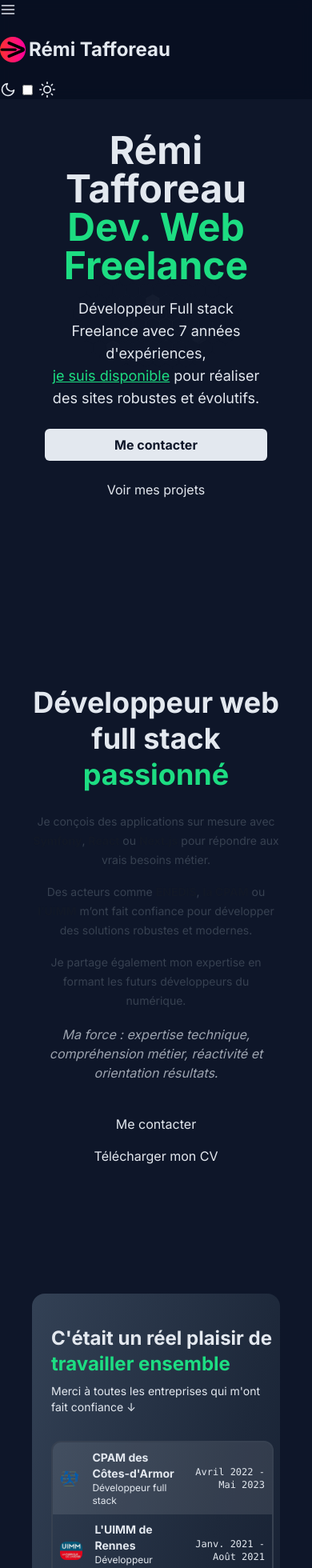
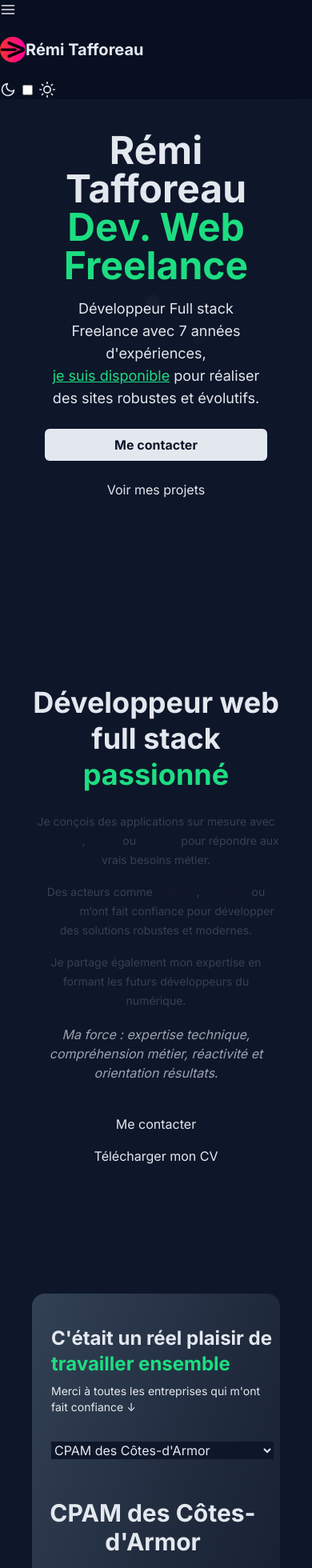
Before and after one commit to remi1230/portfolio-formateur, a Next.js app: page / in a window 390 px wide. Shown: the top 1960 px of the page at 80% size. Built offline with nearby package versions, Linux system fonts and the light colour scheme.

Commit message:
UI responsive 2

```diff
--- a/components/company/CompanyDetails.jsx
+++ b/components/company/CompanyDetails.jsx
@@ -20,7 +20,7 @@ function CompanyDetails({ experience }) {
       transition={{ duration: 0.3 }}
       className="flex flex-col items-center text-center"
     >
-      <div className="avatar mb-6 hidden lg:flex">
+      <div className="w-[64px] h-[64px] havatar mb-6 hidden lg:flex">
         <Image
           src={experience.logo}
           alt={`${experience.company} logo`}
--- a/components/company/CompanyList.jsx
+++ b/components/company/CompanyList.jsx
@@ -4,7 +4,8 @@ import CompanyListItem from './CompanyListItem';
 
 function CompanyList({ experiences, selectedCompanyId, onCompanySelect }) {
   return (
-    <div className="border-2 border-gray-700 rounded-xl lg:overflow-hidden max-h-64 lg:max-h-none overflow-y-auto"> {/* Ajoute un espace vertical entre chaque item */}
+    <div className="">
+      <div className="border-2 border-gray-700 rounded-xl lg:overflow-hidden lg:block hidden max-h-64 lg:max-h-none overflow-y-auto">
         {experiences.map(exp => (
           <CompanyListItem
             key={exp.id}
@@ -14,6 +15,21 @@ function CompanyList({ experiences, selectedCompanyId, onCompanySelect }) {
           />
         ))}
       </div>
+      {/* Liste déroulante en mobile */}
+      <div className="block lg:hidden mt-4">
+        <select
+          className="select select-bordered w-full bg-brand-bg"
+          value={selectedCompanyId}
+          onChange={(e) => onCompanySelect(Number(e.target.value))}
+        >
+          {experiences.map((exp) => (
+            <option key={exp.id} value={exp.id}>
+              {exp.company} {/* Ou exp.title selon ton modèle */}
+            </option>
+          ))}
+        </select>
+      </div>
+    </div>
   );
 }
 
--- a/components/menu/Logo.jsx
+++ b/components/menu/Logo.jsx
@@ -5,7 +5,7 @@ import Image from 'next/image';
 
 export default function Logo() {
   return (
-    <Link href="#hero" className="btn btn-ghost py-6 rounded-xl hover:bg-white/10 flex items-center space-x-1 cursor-pointer">
+    <Link href="#hero" className="btn btn-ghost py-6 rounded-xl hover:bg-white/10 flex items-center space-x-0 md:space-x-1 cursor-pointer">
       <Image
         src="/assets/images/logoSite.png"
         alt="Logo Rémi Tafforeau"
@@ -14,7 +14,7 @@ export default function Logo() {
         className="object-contain"
         priority
       />
-      <span className="text-2xl text-brand-fg font-bold">Rémi Tafforeau</span>
+      <span className="text-xl md:text-2xl text-brand-fg font-bold">Rémi Tafforeau</span>
     </Link>
   );
 }
--- a/components/menu/Navbar.jsx
+++ b/components/menu/Navbar.jsx
@@ -60,7 +60,7 @@ export default function Navbar() {
               htmlFor="mobile-menu-toggle"
               tabIndex={0}
               role="button"
-              className="btn btn-ghost lg:hidden"
+              className="lg:hidden"
               onClick={handleMenuToggle}
             >
               {isMenuOpen ? <FiX className="text-xl" /> : <FiMenu className="text-xl" />}
```
Lines whose indentation alone changed are shown as unchanged.
